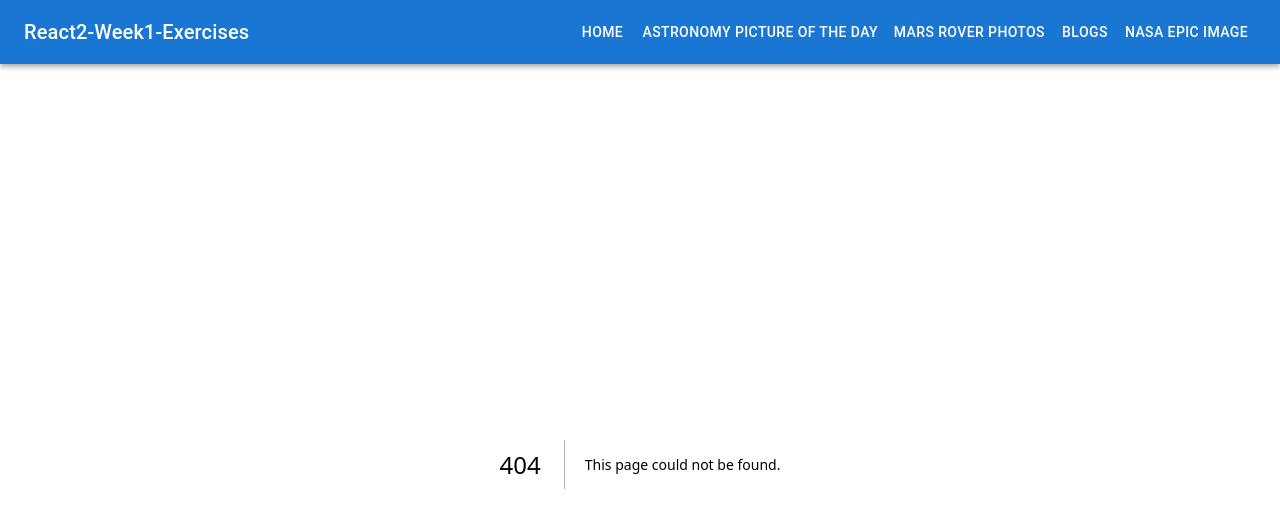
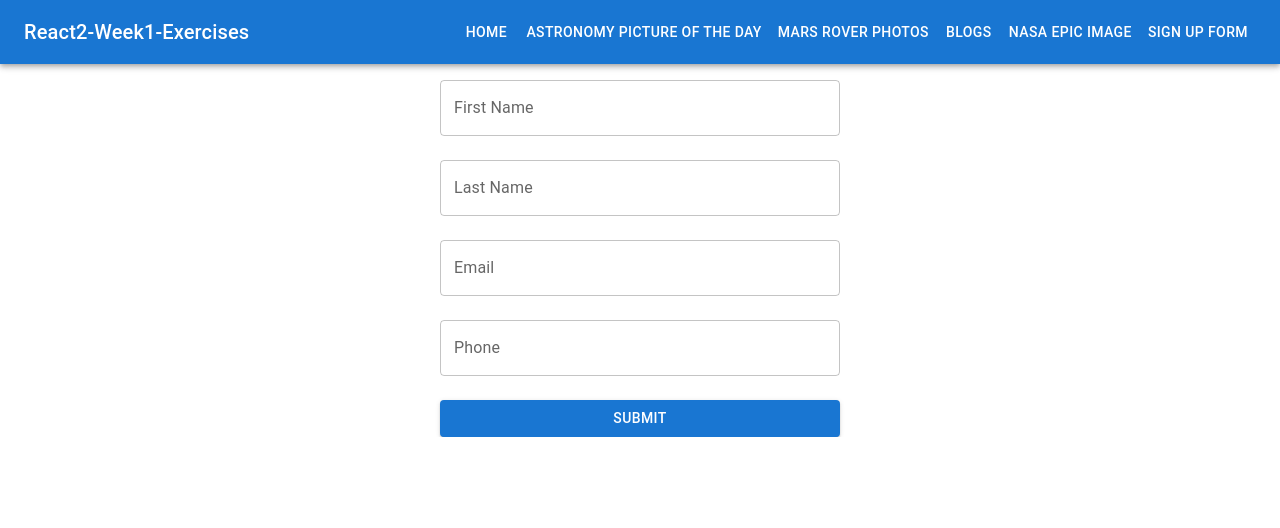
Before and after one commit to MoeinHeydari90/hyf-homework, a Next.js app in the folder react/react2/week1/: page /sign-up in a window 1280 px wide. Before the commit this address had no page. Shown: the top 528 px of the page. Built offline with nearby package versions, Linux system fonts and the light colour scheme.

Commit message:
190924: a Form with Focus Management is created

```diff
--- a/react/react2/week1/app/components/Navbar.js
+++ b/react/react2/week1/app/components/Navbar.js
@@ -28,6 +28,7 @@ const Navbar = () => {
         { label: "Mars Rover Photos", path: "/mars" },
         { label: "Blogs", path: "/blogs" },
         { label: "NASA Epic Image", path: "/epic" },
+        { label: "Sign up form", path: "/sign-up" },
     ];
 
     const handleDrawerToggle = () => {
--- /dev/null
+++ b/react/react2/week1/app/components/SignUpForm.js
@@ -0,0 +1,102 @@
+"use client";
+
+import React, { useRef, useState } from "react";
+import { useRouter } from "next/navigation";
+import { Button, TextField } from "@mui/material";
+
+const SignUpForm = () => {
+    const router = useRouter();
+
+    // Create refs for each input field to control focus
+    const firstNameRef = useRef(null); // We initialize the reference with null because, at first, the input element is not yet rendered
+    const lastNameRef = useRef(null);
+    const emailRef = useRef(null);
+    const phoneRef = useRef(null);
+
+    // State to store form data for all fields
+    const [formData, setFormData] = useState({
+        firstName: "",
+        lastName: "",
+        email: "",
+        phone: "",
+    });
+
+    // Function to update form data when user types in any input field
+    const handleChange = (e) => {
+        setFormData({
+            ...formData,
+            [e.target.name]: e.target.value,
+        });
+    };
+
+    // Function to handle key presses (like Enter) and move focus to the next input field
+    const handleKeyPress = (e, nextRef) => {
+        if (e.key === "Enter") {
+            e.preventDefault(); // Prevent the form from submitting when Enter is pressed
+            if (nextRef) {
+                nextRef.current.focus(); // Move focus to the next field
+            }
+        }
+    };
+
+    // Function to handle form submission
+    const handleSubmit = (e) => {
+        e.preventDefault(); // Prevent the default form submission
+        alert(" Sign up was successful! Redirecting to home...");
+        router.push("/"); // Redirect to home page
+    };
+
+    return (
+        <form onSubmit={handleSubmit} style={{ maxWidth: "400px", margin: "0 auto" }}>
+            <TextField
+                label="First Name"
+                name="firstName"
+                value={formData.firstName}
+                onChange={handleChange}
+                inputRef={firstNameRef}
+                fullWidth
+                margin="normal"
+                onKeyPress={(e) => handleKeyPress(e, lastNameRef)} // Move to Last Name on Enter
+            />
+
+            <TextField
+                label="Last Name"
+                name="lastName"
+                value={formData.lastName}
+                onChange={handleChange}
+                inputRef={lastNameRef}
+                fullWidth
+                margin="normal"
+                onKeyPress={(e) => handleKeyPress(e, emailRef)} // Move to Email on Enter
+            />
+
+            <TextField
+                label="Email"
+                name="email"
+                value={formData.email}
+                onChange={handleChange}
+                inputRef={emailRef}
+                fullWidth
+                margin="normal"
+                onKeyPress={(e) => handleKeyPress(e, phoneRef)} // Move to Phone on Enter
+            />
+
+            <TextField
+                label="Phone"
+                name="phone"
+                value={formData.phone}
+                onChange={handleChange}
+                inputRef={phoneRef}
+                fullWidth
+                margin="normal"
+                onKeyPress={(e) => handleKeyPress(e, null)} // No next input, so focus ends here
+            />
+
+            <Button type="submit" variant="contained" color="primary" fullWidth sx={{ mt: 2 }}>
+                Submit
+            </Button>
+        </form>
+    );
+};
+
+export default SignUpForm;
--- /dev/null
+++ b/react/react2/week1/app/sign-up/page.js
@@ -0,0 +1,11 @@
+import SignUpForm from "../../app/components/SignUpForm";
+
+const SignUpPage = () => {
+    return (
+        <div>
+            <SignUpForm />
+        </div>
+    );
+};
+
+export default SignUpPage;
```
